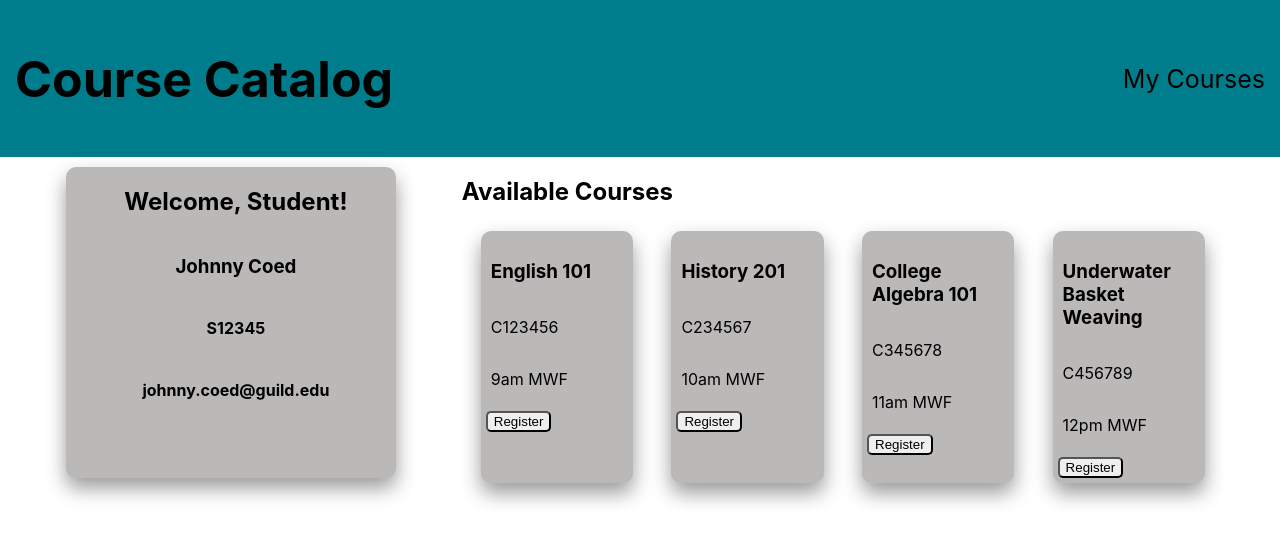
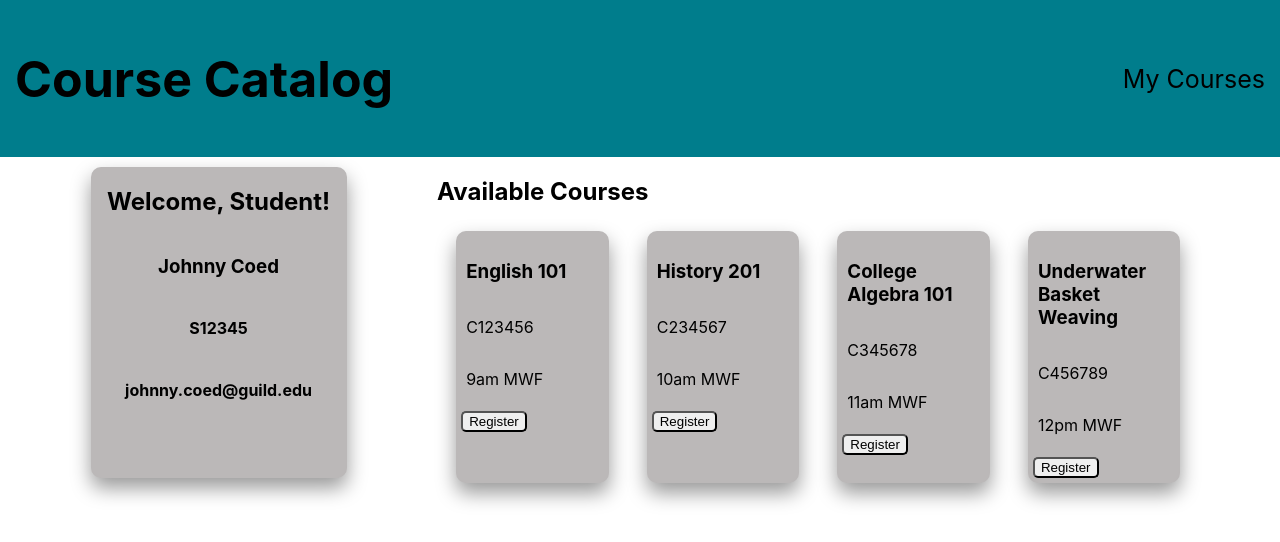
Before and after one commit to stacyp2006/coursecatalog, a React (Create React App) app: page / in a window 1280 px wide. Shown: the top 542 px of the page. Built offline with nearby package versions, Linux system fonts and the light colour scheme.

Commit message:
Remove unnecessary padding

```diff
--- a/src/Components/Student/Student.css
+++ b/src/Components/Student/Student.css
@@ -3,9 +3,8 @@
   display: flex;
   flex-direction: column;
   align-items: center;
-  width: 25%;
+  width: 20%;
   height: auto;
-  padding-left: 10px;
   border-radius: 10px;
   box-shadow: 0 10px 20px rgba(0, 0, 0, 0.4);
   margin: 10px;
```
